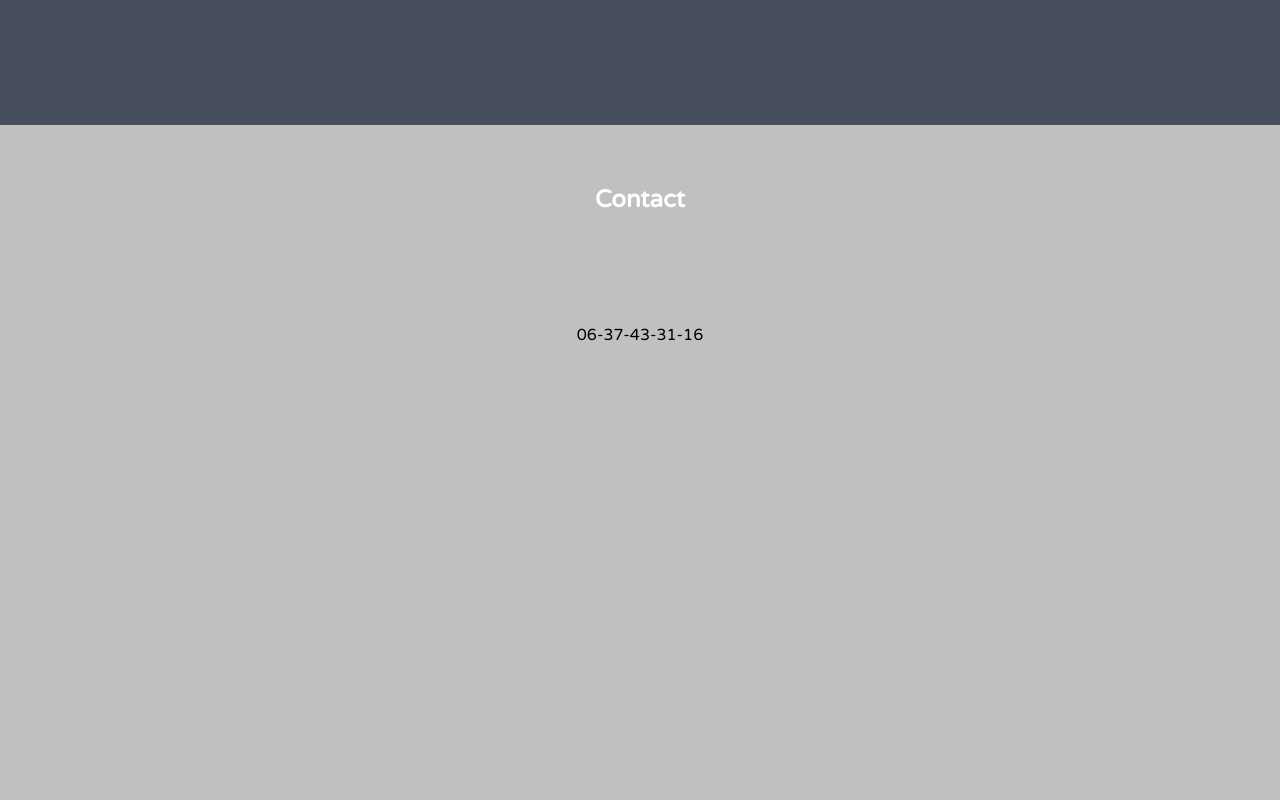
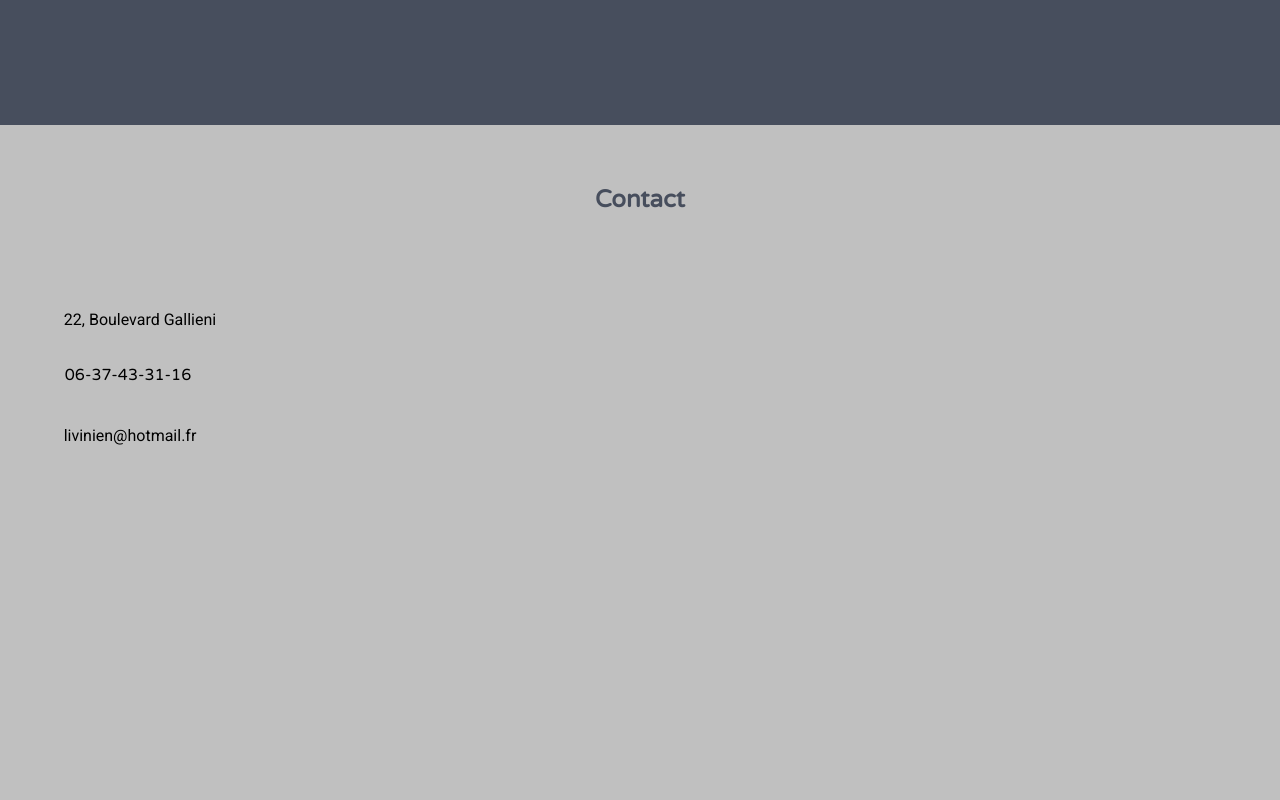
Before and after one commit to Livinien/CV-Flavien, a plain HTML site: page index.html in a window 1280 px wide. Shown: the part 4440-5240 px from the top of the page. Drawn offline with Linux system fonts and the light colour scheme; files that its build step writes are made by us from their sources.

Commit message:
Update styles.css

```diff
--- a/styles.css
+++ b/styles.css
@@ -8,6 +8,7 @@ body {
     font-family: 'Varela Round', sans-serif;
     margin: 0px;
     background-color: #474e5d;
+    height: 50px;
 }
 
 
@@ -36,7 +37,7 @@ header {
 
 header {
 
-    margin-right: 100px
+    margin-right: 100px;
 
 
 }
@@ -570,7 +571,7 @@ nav {
 .bases1 {
 
     position: relative;
-    bottom: 870px;
+    bottom: 890px;
     margin-right: 10px;
 
 }
@@ -855,7 +856,8 @@ nav {
     position: relative;
     background: silver;
     bottom: 400px;
-    padding-bottom: 650px;
+    padding-bottom: 750px;
+
 
 }
 
@@ -864,8 +866,45 @@ nav {
 #contact p {
 
     position: relative;
-    top: 610px;
+    top: 720px;
 
+
+}
+
+
+
+#contact h2 {
+
+    color: #474e5d;
+
+}
+
+
+
+.postale {
+
+    position: relative;
+    bottom: 700px;
+    right: 500px;
+
+}
+
+
+.tel {
+
+    position: relative;
+    top: 40px;
+    right: 512px;
+
+}
+
+
+
+.mail {
+
+    position: relative;
+    bottom: 655px;
+    right: 510px;
 
 }
 
@@ -899,8 +938,7 @@ footer {
     color: white;
     background: black;
     text-align: center;
-    bottom: 100px;
-    padding: 20px;
-
+    bottom: 400px;
+    padding: 50px;
 
 }
```
